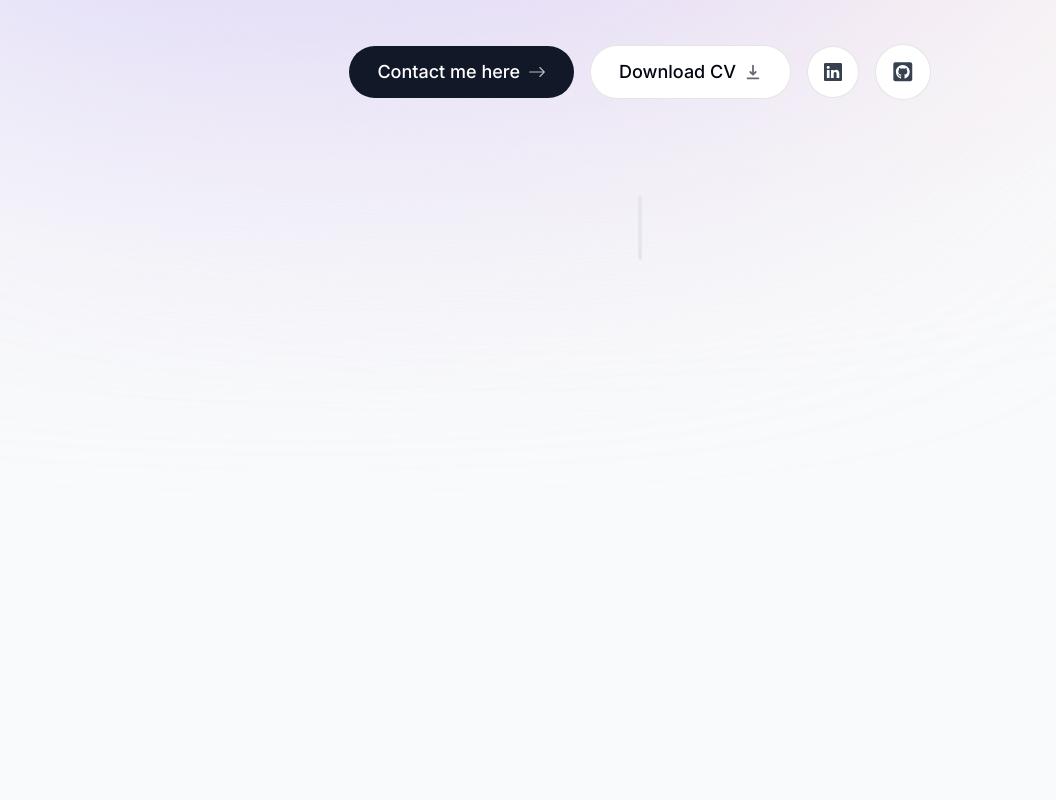
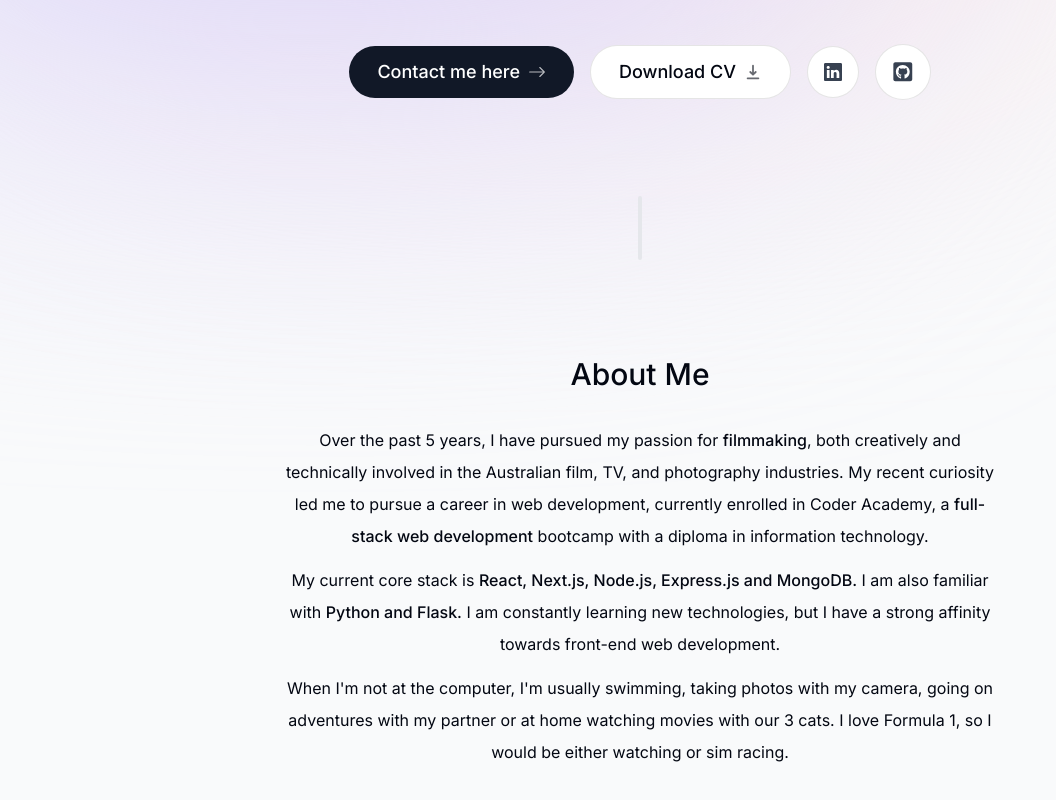
Before and after one commit to jordansbenjamin/portfolio_v2, a Next.js app: page / in a window 1280 px wide. Shown: the part 414-1214 px from the top of the page, without its empty margins (0-1056 px from the left). Built offline with nearby package versions, Linux system fonts and the light colour scheme.

Commit message:
Added About section/component

```diff
--- a/src/app/page.tsx
+++ b/src/app/page.tsx
@@ -1,9 +1,11 @@
+import About from "@/components/About";
 import Intro from "@/components/Intro";
-import SectionDivider from "@/components/section-divider";
+import SectionDivider from "@/components/SectionDivider";
 
 export default function Home() {
 	return <main className="flex flex-col items-center px-4">
 		<Intro/>
 		<SectionDivider/>
+		<About/>
 	</main>;
 }
--- a/src/components/About.tsx
+++ b/src/components/About.tsx
@@ -1,9 +1,33 @@
-import React from 'react'
+"use client";
+
+import React from "react";
+import SectionHeading from "./SectionHeading";
+import { motion } from "framer-motion";
 
 export default function About() {
-  return (
-    <section>
-        <h2>About me</h2>
-    </section>
-  )
+	return (
+		<motion.section
+			className="mb-28 max-w-[45rem] text-center leading-8 sm:mb-40"
+			initial={{ opacity: 0, y: 100 }}
+			animate={{ opacity: 1, y: 0 }}
+			transition={{ delay: 0.175 }}>
+			{/* <h2 className='text-3xl font-medium capitalize mb-8'>About me</h2> */}
+			<SectionHeading>About me</SectionHeading>
+			<p className="mb-3">
+				Over the past 5 years, I have pursued my passion for <span className="font-medium">filmmaking</span>, both
+				creatively and technically involved in the Australian film, TV, and photography industries. My recent curiosity led
+				me to pursue a career in web development, currently enrolled in Coder Academy, a{" "}
+				<span className="font-medium">full-stack web development</span> bootcamp with a diploma in information technology.
+			</p>
+			<p className="mb-3">
+				My current core stack is <span className="font-medium">React, Next.js, Node.js, Express.js and MongoDB.</span> I am
+				also familiar with <span className="font-medium">Python and Flask.</span> I am constantly learning new technologies,
+				but I have a strong affinity towards front-end web development.
+			</p>
+			<p>
+				When I'm not at the computer, I'm usually swimming, taking photos with my camera, going on adventures with my
+				partner or at home watching movies with our 3 cats. I love Formula 1, so I would be either watching or sim racing.
+			</p>
+		</motion.section>
+	);
 }
--- /dev/null
+++ b/src/components/SectionHeading.tsx
@@ -0,0 +1,9 @@
+import React from "react";
+
+type ScetionHeadingProps = {
+	children: React.ReactNode;
+};
+
+export default function SectionHeading({ children }: ScetionHeadingProps) {
+	return <h2 className="text-3xl font-medium capitalize mb-8">{children}</h2>;
+}
```
Also changed, not shown: src/components/SectionDivider.tsx (renamed from src/components/section-divider.tsx).
